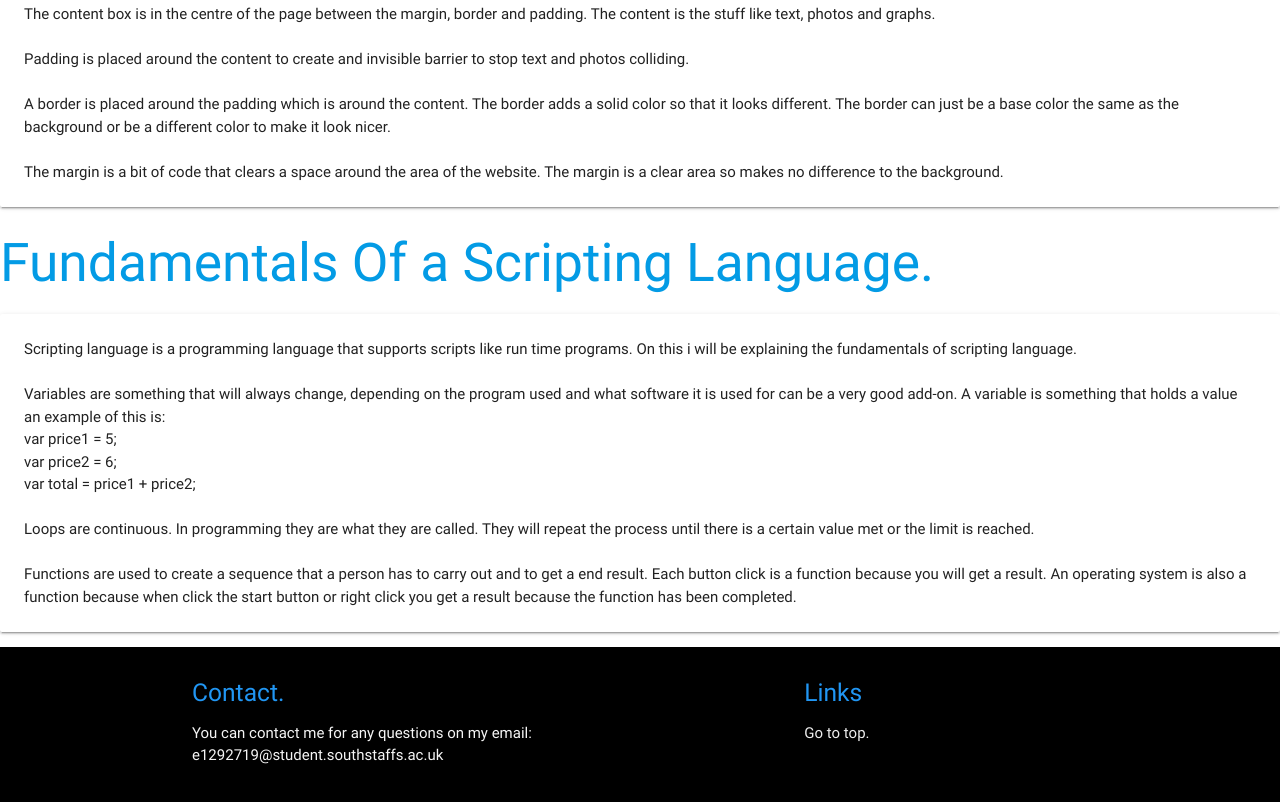
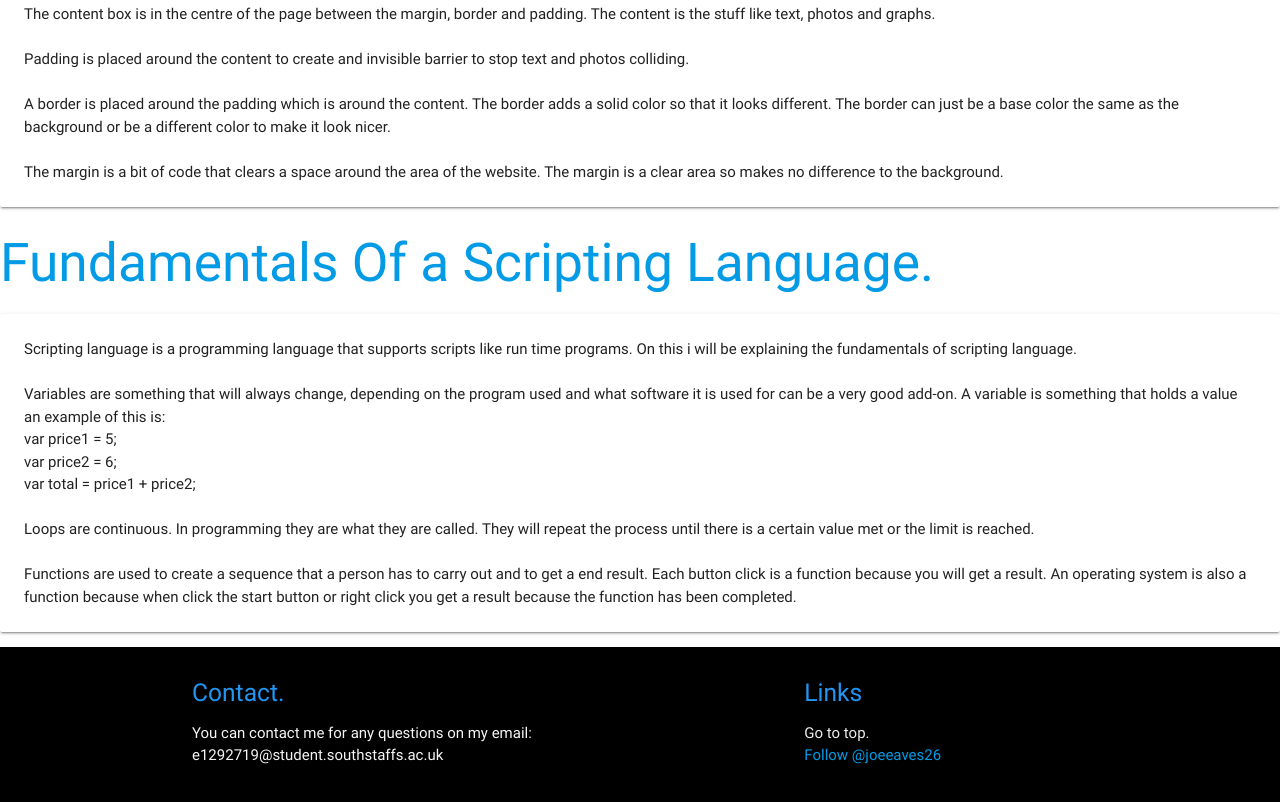
Before and after one commit to JoeEaves/Assignment-2.0, a plain HTML site: page index.html in a window 1280 px wide. Shown: the part 1494-2296 px from the top of the page. Drawn offline with nearby package versions, Linux system fonts and the light colour scheme.

Commit message:
update 14/11/17 2234

```diff
--- a/index.html
+++ b/index.html
@@ -171,6 +171,7 @@ var total = price1 + price2;
                     <h5 class="blue-text">Links</h5>
                     <ul>
                         <li><a class="grey-text text-lighten-3" href="#" href="#unique-identifier">Go to top.</a></li>
+                        <a href="https://twitter.com/joeeaves26?ref_src=twsrc%5Etfw" class="twitter-follow-button" data-show-count="true">Follow @joeeaves26</a><script async src="https://platform.twitter.com/widgets.js" charset="utf-8"></script>
                     </ul>
                 </div>
             </div>
```
